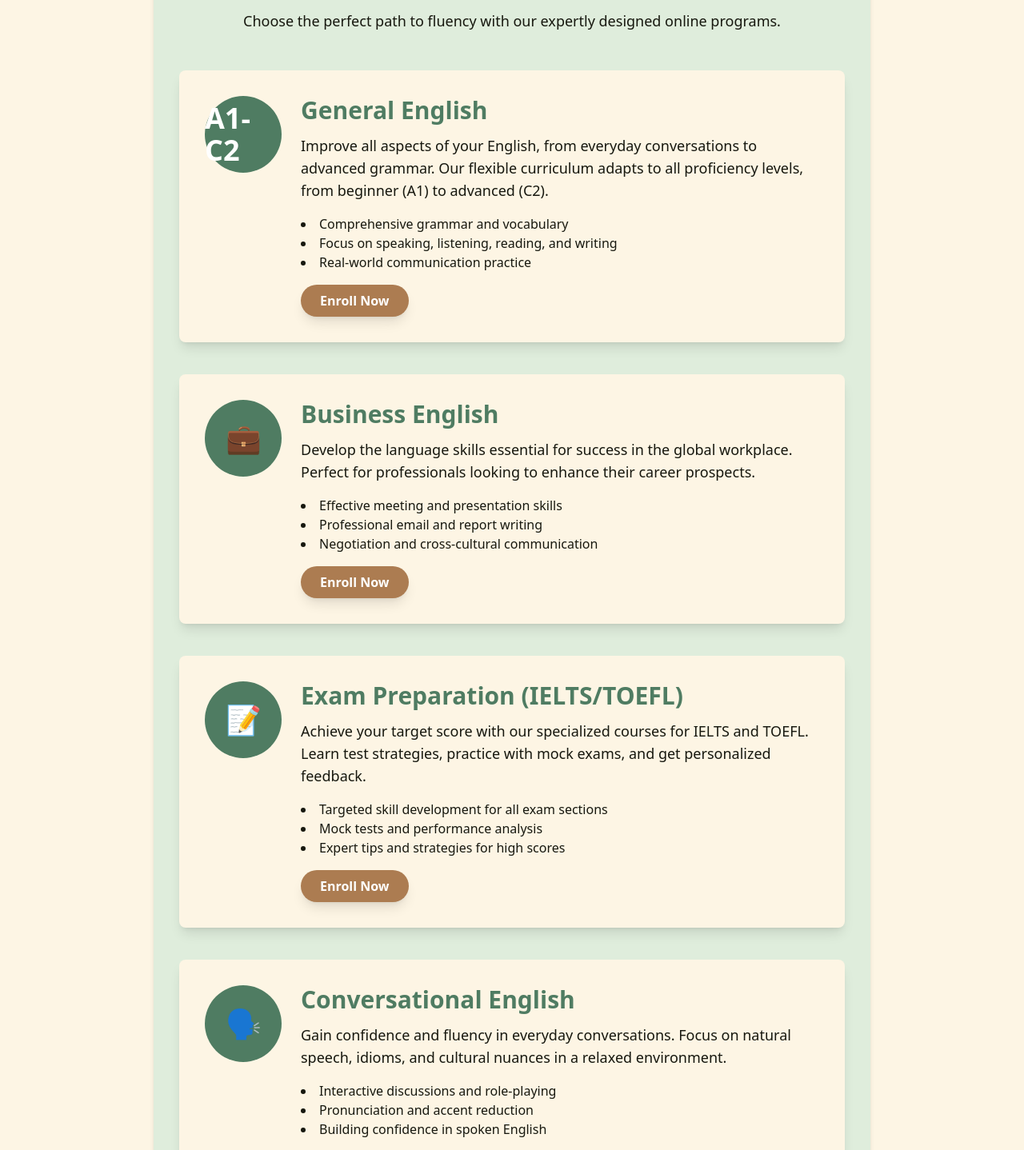
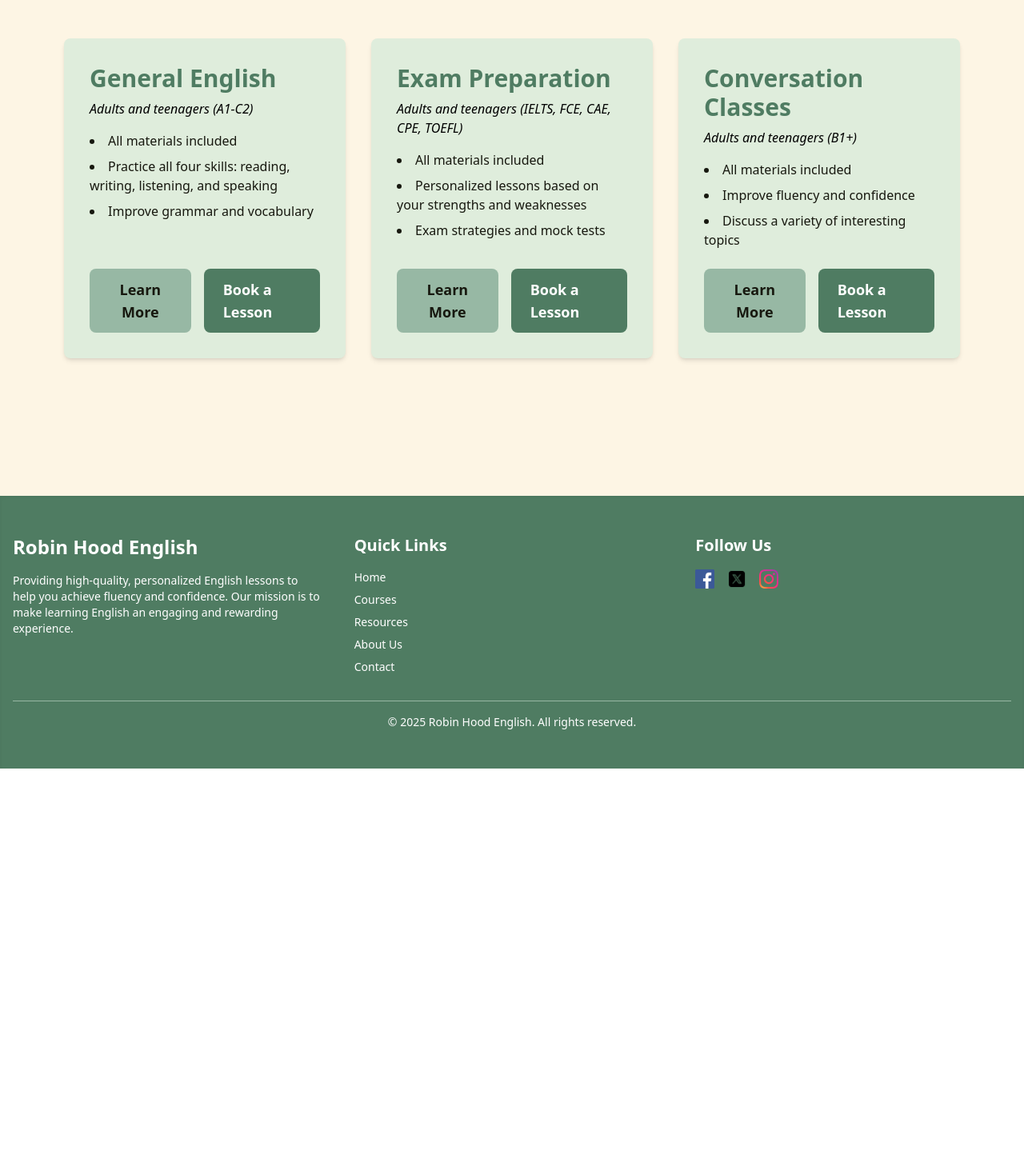
Before and after one commit to nathan-bark/rhenglish, a React (Vite) app: page /courses in a window 1280 px wide. Shown: the part 264-1702 px from the top of the page at 80% size. After the commit the page ends 1225 px from the top, so only its background shows below. Built offline with nearby package versions, Linux system fonts and the light colour scheme.

Commit message:
Added Modal to courses, prices to course details and book lesson button to course page

```diff
--- /dev/null
+++ b/src/data/coursesData.js
@@ -0,0 +1,39 @@
+// src/data/coursesData.js
+export const courses = [
+  {
+    title: "General English",
+    audience: "Adults and teenagers (A1-C2)",
+    longDescription: `This course is designed to provide a solid foundation in all aspects of the English language. Whether you're a beginner or an advanced learner, we will work together to improve your skills for everyday use, professional situations, or travel. The lessons are engaging, interactive, and tailored to your personal goals.`,
+    details: [
+      "All materials included",
+      "Practice all four skills: reading, writing, listening, and speaking",
+      "Improve grammar and vocabulary"
+    ],
+    bookLink: "/contact",
+    price: "£18/€21/$25 per 60 minute lesson"
+  },
+  {
+    title: "Exam Preparation",
+    audience: "Adults and teenagers (IELTS, FCE, CAE, CPE, TOEFL)",
+    longDescription: `Achieve the score you need with our focused exam preparation courses. I provide personalized lessons to target your specific weaknesses and build on your strengths. We will work through exam strategies, practice with authentic materials, and conduct mock tests to ensure you are fully prepared and confident on exam day.`,
+    details: [
+      "All materials included",
+      "Personalized lessons based on your strengths and weaknesses",
+      "Exam strategies and mock tests"
+    ],
+    bookLink: "/contact",
+    price: "£20/€23/$27 per 60 minute lesson"
+  },
+  {
+    title: "Conversation Classes",
+    audience: "Adults and teenagers (B1+)",
+    longDescription: `These classes are for students who already have a basic understanding of English and want to focus on speaking fluently and confidently. We'll explore a wide range of interesting topics, practice idioms and natural expressions, and correct pronunciation in a relaxed and supportive environment. This is the perfect way to build confidence for real-world conversations.`,
+    details: [
+      "All materials included",
+      "Improve fluency and confidence",
+      "Discuss a variety of interesting topics"
+    ],
+    bookLink: "/contact",
+    price: "£18/€21/$25 per 60 minute lesson"
+  }
+];
--- a/src/routes/CoursesPage/CoursesPage.component.jsx
+++ b/src/routes/CoursesPage/CoursesPage.component.jsx
@@ -1,142 +1,70 @@
-import React from "react";
-import { NavLink } from "react-router";
+import React, { useState } from 'react';
+import { courses } from '../../data/coursesData';
+import { NavLink } from 'react-router';
+import CourseModal from '../../components/CourseModal/CourseModal.component';
 
 const CoursesPage = () => {
+  // State to manage the modal's visibility and data
+  const [isModalOpen, setIsModalOpen] = useState(false);
+  const [selectedCourse, setSelectedCourse] = useState(null);
+
+  const openModal = (course) => {
+    setSelectedCourse(course);
+    setIsModalOpen(true);
+  };
+
+  const closeModal = () => {
+    setIsModalOpen(false);
+    setSelectedCourse(null);
+  };
+
   return (
-    <div className="p-8 bg-surface rounded-lg shadow-md max-w-4xl mx-auto my-8">
-      <h2 className="text-4xl font-bold text-textPrimary mb-6 text-center">
-        Our Comprehensive English Courses
-      </h2>
-      <p className="text-lg text-textPrimary mb-12 text-center">
-        Choose the perfect path to fluency with our expertly designed online
-        programs.
+    <div className="container mx-auto p-4 py-8 max-w-6xl">
+      <h1 className="text-4xl font-extrabold text-center text-primary mb-4">
+        Our English Courses
+      </h1>
+      <p className="text-xl text-center text-textPrimary mb-12">
+        Find the perfect course to help you achieve your goals.
       </p>
 
-      <div className="grid grid-cols-1 gap-10">
-        {/* Course Block 1: General English */}
-        <div className="bg-background p-8 rounded-lg shadow-lg flex flex-col md:flex-row items-center md:items-start gap-6">
-          <div className="flex-shrink-0">
-            {/* Placeholder for an icon or small image */}
-            <div className="w-24 h-24 bg-primary rounded-full flex items-center justify-center text-textOnDark text-4xl font-bold">
-              A1-C2
+      <div className="grid grid-cols-1 md:grid-cols-2 lg:grid-cols-3 gap-8">
+        {courses.map((course, index) => (
+          <div key={index} className="bg-surface p-8 rounded-lg shadow-md flex flex-col justify-between transition-transform duration-300 hover:scale-105">
+            <div>
+              <h2 className="text-3xl font-bold text-primary mb-2">{course.title}</h2>
+              <p className="text-textSecondary mb-4 italic">{course.audience}</p>
+              <p className="text-lg text-textPrimary font-semibold mb-4">{course.outcomes}</p>
+
+              <ul className="list-disc list-inside space-y-2 text-textPrimary mb-6">
+                {course.details.map((detail, detailIndex) => (
+                  <li key={detailIndex}>{detail}</li>
+                ))}
+              </ul>
+            </div>
+
+            <div className="text-center md:text-left flex space-x-4">
+              {/* "Learn More" button now opens the modal */}
+              <button
+                onClick={() => openModal(course)}
+                className="inline-block bg-secondary text-textPrimary py-3 px-6 rounded-lg font-semibold text-lg hover:bg-secondary hover:text-primary transition-colors duration-300"
+              >
+                Learn More
+              </button>
+
+              {/* New "Book Lesson" button links to the contact page */}
+              <NavLink
+                to={course.bookLink}
+                className="inline-block bg-primary text-textOnDark py-3 px-6 rounded-lg font-semibold text-lg hover:bg-primary hover:text-textOnDark transition-colors duration-300"
+              >
+                Book a Lesson
+              </NavLink>
             </div>
           </div>
-          <div className="flex-grow text-center md:text-left">
-            <h3 className="text-3xl font-bold text-primary mb-3">
-              General English
-            </h3>
-            <p className="text-textPrimary text-lg mb-4">
-              Improve all aspects of your English, from everyday conversations
-              to advanced grammar. Our flexible curriculum adapts to all
-              proficiency levels, from beginner (A1) to advanced (C2).
-            </p>
-            <ul className="list-disc list-inside text-textPrimary text-md mb-4">
-              <li>Comprehensive grammar and vocabulary</li>
-              <li>Focus on speaking, listening, reading, and writing</li>
-              <li>Real-world communication practice</li>
-            </ul>
-            <NavLink
-              to="/contact"
-              className="inline-block bg-accent hover:bg-secondary text-textOnDark font-bold py-2 px-6 rounded-full shadow-lg transition-all duration-300"
-            >
-              Enroll Now
-            </NavLink>
-          </div>
-        </div>
+        ))}
+      </div>
 
-        {/* Course Block 2: Business English */}
-        <div className="bg-background p-8 rounded-lg shadow-lg flex flex-col md:flex-row items-center md:items-start gap-6">
-          <div className="flex-shrink-0">
-            {/* Placeholder for an icon or small image */}
-            <div className="w-24 h-24 bg-primary rounded-full flex items-center justify-center text-textOnDark text-4xl font-bold">
-              💼
-            </div>
-          </div>
-          <div className="flex-grow text-center md:text-left">
-            <h3 className="text-3xl font-bold text-primary mb-3">
-              Business English
-            </h3>
-            <p className="text-textPrimary text-lg mb-4">
-              Develop the language skills essential for success in the global
-              workplace. Perfect for professionals looking to enhance their
-              career prospects.
-            </p>
-            <ul className="list-disc list-inside text-textPrimary text-md mb-4">
-              <li>Effective meeting and presentation skills</li>
-              <li>Professional email and report writing</li>
-              <li>Negotiation and cross-cultural communication</li>
-            </ul>
-            <NavLink
-              to="/contact"
-              className="inline-block bg-accent hover:bg-secondary text-textOnDark font-bold py-2 px-6 rounded-full shadow-lg transition-all duration-300"
-            >
-              Enroll Now
-            </NavLink>
-          </div>
-        </div>
-
-        {/* Course Block 3: Exam Preparation (IELTS/TOEFL) */}
-        <div className="bg-background p-8 rounded-lg shadow-lg flex flex-col md:flex-row items-center md:items-start gap-6">
-          <div className="flex-shrink-0">
-            {/* Placeholder for an icon or small image */}
-            <div className="w-24 h-24 bg-primary rounded-full flex items-center justify-center text-textOnDark text-4xl font-bold">
-              📝
-            </div>
-          </div>
-          <div className="flex-grow text-center md:text-left">
-            <h3 className="text-3xl font-bold text-primary mb-3">
-              Exam Preparation (IELTS/TOEFL)
-            </h3>
-            <p className="text-textPrimary text-lg mb-4">
-              Achieve your target score with our specialized courses for IELTS
-              and TOEFL. Learn test strategies, practice with mock exams, and
-              get personalized feedback.
-            </p>
-            <ul className="list-disc list-inside text-textPrimary text-md mb-4">
-              <li>Targeted skill development for all exam sections</li>
-              <li>Mock tests and performance analysis</li>
-              <li>Expert tips and strategies for high scores</li>
-            </ul>
-            <NavLink
-              to="/contact"
-              className="inline-block bg-accent hover:bg-secondary text-textOnDark font-bold py-2 px-6 rounded-full shadow-lg transition-all duration-300"
-            >
-              Enroll Now
-            </NavLink>
-          </div>
-        </div>
-
-        {/* Course Block 4: Conversational English */}
-        <div className="bg-background p-8 rounded-lg shadow-lg flex flex-col md:flex-row items-center md:items-start gap-6">
-          <div className="flex-shrink-0">
-            {/* Placeholder for an icon or small image */}
-            <div className="w-24 h-24 bg-primary rounded-full flex items-center justify-center text-textOnDark text-4xl font-bold">
-              🗣️
-            </div>
-          </div>
-          <div className="flex-grow text-center md:text-left">
-            <h3 className="text-3xl font-bold text-primary mb-3">
-              Conversational English
-            </h3>
-            <p className="text-textPrimary text-lg mb-4">
-              Gain confidence and fluency in everyday conversations. Focus on
-              natural speech, idioms, and cultural nuances in a relaxed
-              environment.
-            </p>
-            <ul className="list-disc list-inside text-textPrimary text-md mb-4">
-              <li>Interactive discussions and role-playing</li>
-              <li>Pronunciation and accent reduction</li>
-              <li>Building confidence in spoken English</li>
-            </ul>
-            <NavLink
-              to="/contact"
-              className="inline-block bg-accent hover:bg-secondary text-textOnDark font-bold py-2 px-6 rounded-full shadow-lg transition-all duration-300"
-            >
-              Enroll Now
-            </NavLink>
-          </div>
-        </div>
-      </div>
+      {/* The modal is rendered here, but only when isModalOpen is true */}
+      {isModalOpen && <CourseModal course={selectedCourse} onClose={closeModal} />}
     </div>
   );
 };
```
Also changed, not shown: src/components/CourseModal/CourseModal.component.jsx (added, +48 -0 lines).
